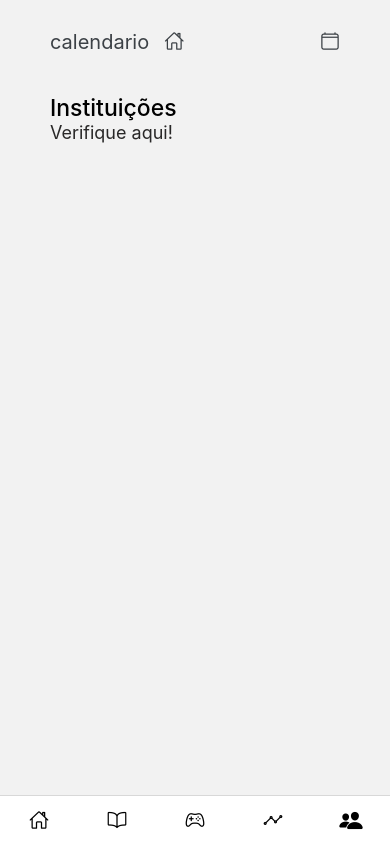
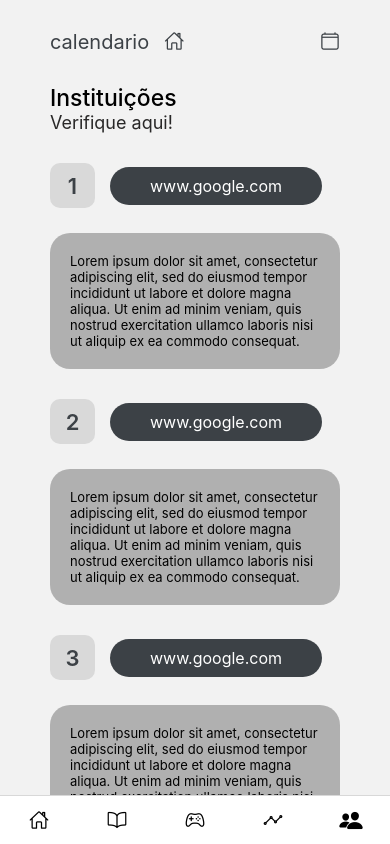
Before and after one commit to MariMari021/vitaMental, a React Native app: screen /instituicoes in a window 390 px wide. Built offline with nearby package versions, Linux system fonts and the light colour scheme.

Commit message:
instituições front-end finalizados

```diff
--- a/pages/instituicoes.js
+++ b/pages/instituicoes.js
@@ -1,4 +1,4 @@
-import { View, StyleSheet, Text } from "react-native";
+import { ScrollView, View, StyleSheet, Text } from "react-native";
 import { SafeAreaView } from "react-native-safe-area-context";
 import { Ionicons } from '@expo/vector-icons/'
 
@@ -6,6 +6,7 @@
 export function instituicoes() {
     return (
         <SafeAreaView style={{ flex: 1 }}>
+            <ScrollView>
                 <View style={ESTILO.containerInstituicao}>
                     <View style={ESTILO.calendario}>
                         <View style={ESTILO.calendario}>
@@ -24,7 +25,96 @@
                             Verifique aqui!
                         </Text>
                     </View>
+                    <View style={ESTILO.divInstituicoes}>
+                        <View>
+                            <View style={ESTILO.listaTitulosInstituicoes}>
+                                <View style={ESTILO.numInstituicoes}>
+                                    <Text style={ESTILO.numerosInstituicoes}>
+                                        1
+                                    </Text>
                                 </View>
+                                <View style={ESTILO.linksInstituicoes}>
+                                    <Text style={ESTILO.nomeLinkInstituicoes}>
+                                        www.google.com
+                                    </Text>
+                                </View>
+                            </View>
+                            <View style={ESTILO.conteudoInstituicoes}>
+                                <Text style={ESTILO.textoInstituicoes}>
+                                    Lorem ipsum dolor sit amet, consectetur adipiscing elit, sed do eiusmod tempor incididunt ut labore et dolore magna aliqua. Ut enim ad minim veniam, quis nostrud exercitation ullamco laboris nisi ut aliquip ex ea commodo consequat.
+                                </Text>
+                            </View>
+                        </View>
+                    </View>
+
+                    <View style={ESTILO.divInstituicoes}>
+                        <View>
+                            <View style={ESTILO.listaTitulosInstituicoes}>
+                                <View style={ESTILO.numInstituicoes}>
+                                    <Text style={ESTILO.numerosInstituicoes}>
+                                        2
+                                    </Text>
+                                </View>
+                                <View style={ESTILO.linksInstituicoes}>
+                                    <Text style={ESTILO.nomeLinkInstituicoes}>
+                                        www.google.com
+                                    </Text>
+                                </View>
+                            </View>
+                            <View style={ESTILO.conteudoInstituicoes}>
+                                <Text style={ESTILO.textoInstituicoes}>
+                                    Lorem ipsum dolor sit amet, consectetur adipiscing elit, sed do eiusmod tempor incididunt ut labore et dolore magna aliqua. Ut enim ad minim veniam, quis nostrud exercitation ullamco laboris nisi ut aliquip ex ea commodo consequat.
+                                </Text>
+                            </View>
+                        </View>
+                    </View>
+
+                    <View style={ESTILO.divInstituicoes}>
+                        <View>
+                            <View style={ESTILO.listaTitulosInstituicoes}>
+                                <View style={ESTILO.numInstituicoes}>
+                                    <Text style={ESTILO.numerosInstituicoes}>
+                                        3
+                                    </Text>
+                                </View>
+                                <View style={ESTILO.linksInstituicoes}>
+                                    <Text style={ESTILO.nomeLinkInstituicoes}>
+                                        www.google.com
+                                    </Text>
+                                </View>
+                            </View>
+                            <View style={ESTILO.conteudoInstituicoes}>
+                                <Text style={ESTILO.textoInstituicoes}>
+                                    Lorem ipsum dolor sit amet, consectetur adipiscing elit, sed do eiusmod tempor incididunt ut labore et dolore magna aliqua. Ut enim ad minim veniam, quis nostrud exercitation ullamco laboris nisi ut aliquip ex ea commodo consequat.
+                                </Text>
+                            </View>
+                        </View>
+                    </View>
+
+                    <View style={ESTILO.divInstituicoes}>
+                        <View>
+                            <View style={ESTILO.listaTitulosInstituicoes}>
+                                <View style={ESTILO.numInstituicoes}>
+                                    <Text style={ESTILO.numerosInstituicoes}>
+                                        4
+                                    </Text>
+                                </View>
+                                <View style={ESTILO.linksInstituicoes}>
+                                    <Text style={ESTILO.nomeLinkInstituicoes}>
+                                        www.google.com
+                                    </Text>
+                                </View>
+                            </View>
+                            <View style={ESTILO.conteudoInstituicoes}>
+                                <Text style={ESTILO.textoInstituicoes}>
+                                    Lorem ipsum dolor sit amet, consectetur adipiscing elit, sed do eiusmod tempor incididunt ut labore et dolore magna aliqua. Ut enim ad minim veniam, quis nostrud exercitation ullamco laboris nisi ut aliquip ex ea commodo consequat.
+                                </Text>
+                            </View>
+                        </View>
+                    </View>
+                    <View style={ESTILO.espaçoInstituicoes}></View>
+                </View>
+            </ScrollView>
         </SafeAreaView>
     )
 }
@@ -49,7 +139,7 @@
         color: '#3C4146'
     },
     titulosInstituicoes: {
-        marginTop: 40
+        marginTop: 30
     },
     tituloInstituições: {
         fontSize: 23,
@@ -59,6 +149,51 @@
     subtituloInstituicoes: {
         fontSize: 18,
         color: '#292828'
+    },
+    divInstituicoes: {
+        marginTop: 30
+    },
+    listaTitulosInstituicoes: {
+        flexDirection: 'row',
+        alignItems: 'center'
+    },
+    numInstituicoes: {
+        backgroundColor: '#D9D9D9',
+        alignItems: 'center',
+        justifyContent: 'center',
+        width: 45,
+        height: 45,
+        borderRadius: 10,
+        backgroundColor: '#D9D9D9',
+        marginRight: 15
+    },
+    numerosInstituicoes: {
+        fontSize: 22,
+        color: '#3C4146',
+        fontWeight: 600
+    },
+    linksInstituicoes: {
+        backgroundColor: '#3C4146',
+        width: 212,
+        height: 38,
+        borderRadius: 50,
+        alignItems: 'center',
+        justifyContent: 'center'
+    },
+    nomeLinkInstituicoes: {
+        color: '#fff',
+        fontSize: 16
+    },
+    conteudoInstituicoes: {
+        marginTop: 25,
+        backgroundColor: '#00000044',
+        borderRadius: 20,
+        padding: 20
+    },
+    textoInstituicoes: {
+        fontSize: 13
+    },
+    espaçoInstituicoes: {
+        height: 52
     }
-
 })
```
Lines whose indentation alone changed are shown as unchanged.
